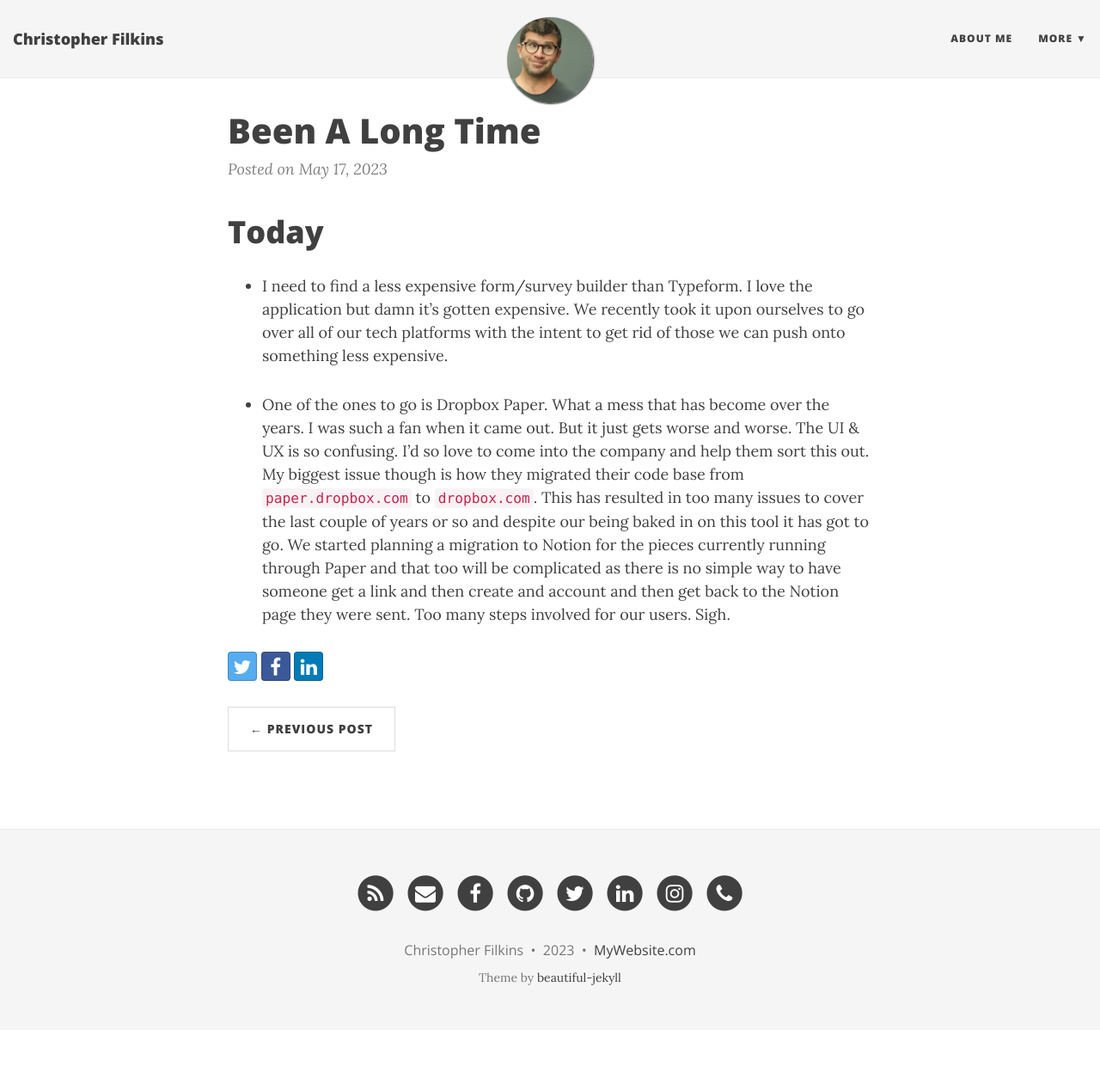
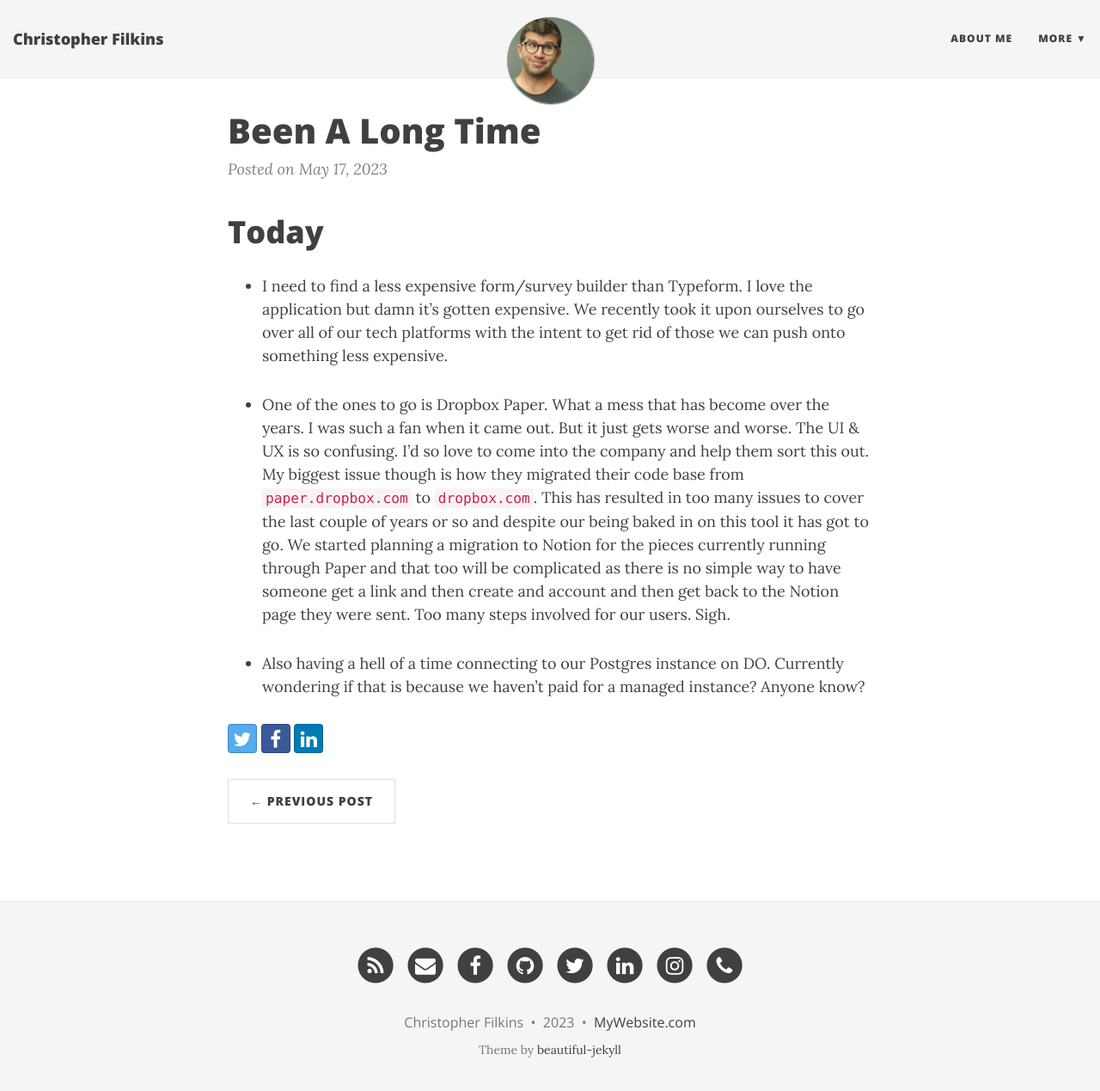
Before and after one commit to filchyboy/filchyboy.github.io, a Jekyll site: the page built from _posts/2023-05-17-Been-A-Long-Time.md, in a window 1280 px wide and 1282 px high. Shown: the top 1269 px of the window at 86% size. Built offline with Jekyll 4.4.1, drawn with Linux system fonts in a browser that asks for light colours; nearby versions of some CDN libraries.

Commit message:
Added new today

```diff
--- a/_posts/2023-05-17-Been-A-Long-Time.md
+++ b/_posts/2023-05-17-Been-A-Long-Time.md
@@ -3,3 +3,5 @@
 * I need to find a less expensive form/survey builder than Typeform. I love the application but damn it's gotten expensive. We recently took it upon ourselves to go over all of our tech platforms with the intent to get rid of those we can push onto something less expensive.
 
 * One of the ones to go is Dropbox Paper. What a mess that has become over the years. I was such a fan when it came out. But it just gets worse and worse. The UI & UX is so confusing. I'd so love to come into the company and help them sort this out. My biggest issue though is how they migrated their code base from `paper.dropbox.com` to `dropbox.com`. This has resulted in too many issues to cover the last couple of years or so and despite our being baked in on this tool it has got to go. We started planning a migration to Notion for the pieces currently running through Paper and that too will be complicated as there is no simple way to have someone get a link and then create and account and then get back to the Notion page they were sent. Too many steps involved for our users. Sigh.
+
+* Also having a hell of a time connecting to our Postgres instance on DO. Currently wondering if that is because we haven't paid for a managed instance? Anyone know?
```
